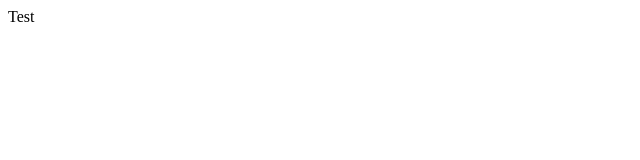
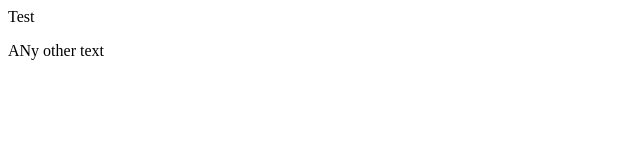
Before and after one commit to Rwiddha/demo, a plain HTML site: page index.html in a window 1280 px wide. Shown: the full height of the page, 0-640 px from the left. Drawn offline with Linux system fonts and the light colour scheme.

Commit message:
modified text

```diff
--- a/index.html
+++ b/index.html
@@ -1 +1,2 @@
 <p>Test</p>
+<p>ANy other text</p>
```
